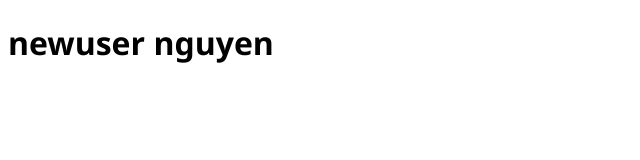
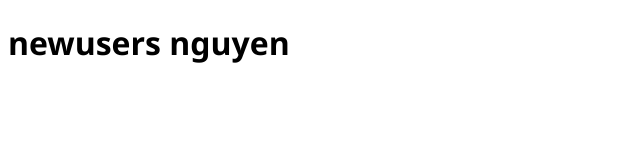
Before and after one commit to newusers/newusers.github.io, a plain HTML site: page index.html in a window 1280 px wide. Shown: the whole page, without its empty margins (0-640 px from the left). Drawn offline with Linux system fonts and the light colour scheme.

Commit message:
newusers change name

```diff
--- a/index.html
+++ b/index.html
@@ -8,7 +8,7 @@
     <link rel="stylesheet" href="style.css">
 </head>
 <body>
-    <h1>newuser nguyen</h1>
+    <h1>newusers nguyen</h1>
 
 </body>
 </html>
```
